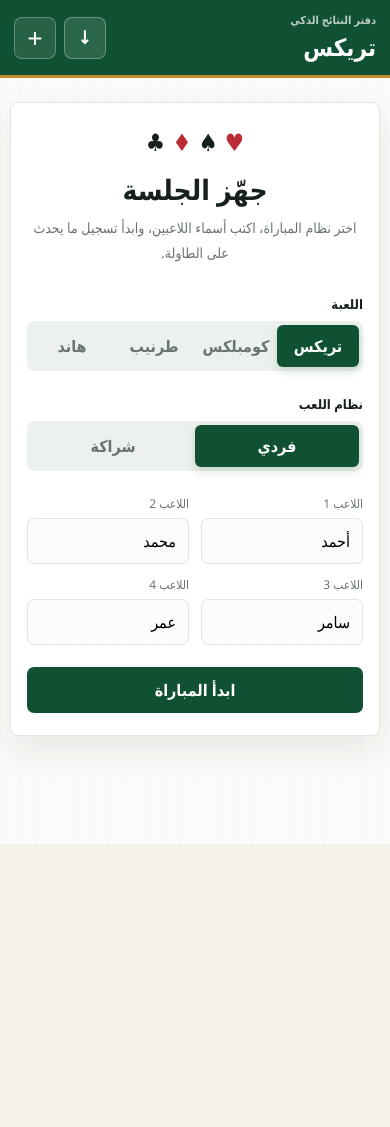
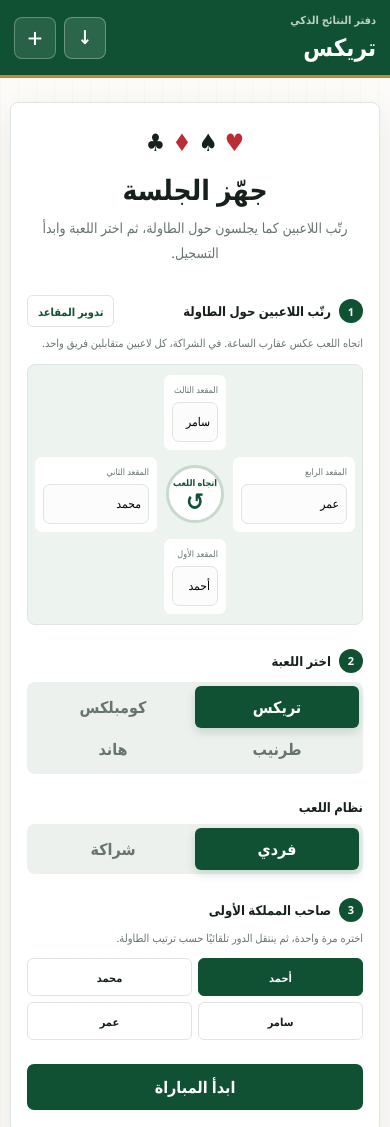
Before and after one commit to rabebar/trix-score, a plain HTML site: page app.html in a window 390 px wide. Shown: the top 1127 px of the page. Before the commit the page ends 844 px from the top, so only its background shows below. Drawn offline with Linux system fonts and the light colour scheme.

Commit message:
feat: add table seating and player order

```diff
--- a/app.html
+++ b/app.html
@@ -38,11 +38,28 @@
           <span class="red">♥</span><span>♠</span><span class="red">♦</span><span>♣</span>
         </div>
         <h2>جهّز الجلسة</h2>
-        <p>اختر نظام المباراة، اكتب أسماء اللاعبين، وابدأ تسجيل ما يحدث على الطاولة.</p>
+        <p>رتّب اللاعبين كما يجلسون حول الطاولة، ثم اختر اللعبة وابدأ التسجيل.</p>
+      </div>
+
+      <div class="control-group table-control">
+        <div class="control-heading">
+          <div>
+            <span class="step-number">1</span>
+            <span class="control-label">رتّب اللاعبين حول الطاولة</span>
+          </div>
+          <button class="small-action" id="rotateSeatsButton" type="button">تدوير المقاعد</button>
+        </div>
+        <p class="control-help">اتجاه اللعب عكس عقارب الساعة. في الشراكة، كل لاعبين متقابلين فريق واحد.</p>
+        <div class="players-form table-seats" id="playersForm"></div>
       </div>
 
       <div class="control-group">
-        <span class="control-label">اللعبة</span>
+        <div class="control-heading">
+          <div>
+            <span class="step-number">2</span>
+            <span class="control-label">اختر اللعبة</span>
+          </div>
+        </div>
         <div class="segmented game-segmented" role="radiogroup" aria-label="اللعبة">
           <button class="segment game-choice active" data-game="trix" role="radio" aria-checked="true">تريكس</button>
           <button class="segment game-choice" data-game="complex" role="radio" aria-checked="false">كومبلكس</button>
@@ -77,7 +94,16 @@
         </div>
       </div>
 
-      <div class="players-form" id="playersForm"></div>
+      <div class="control-group" id="starterControl">
+        <div class="control-heading">
+          <div>
+            <span class="step-number">3</span>
+            <span class="control-label">صاحب المملكة الأولى</span>
+          </div>
+        </div>
+        <p class="control-help">اختره مرة واحدة، ثم ينتقل الدور تلقائيًا حسب ترتيب الطاولة.</p>
+        <div class="starter-options" id="starterOptions"></div>
+      </div>
 
       <button class="primary-button" id="startGameButton">ابدأ المباراة</button>
     </section>
@@ -157,6 +183,7 @@
   <script src="tarneeb-scoring.js"></script>
   <script src="hand-end.js"></script>
   <script src="complex-scoring.js"></script>
+  <script src="seating.js"></script>
   <script src="app.js"></script>
 </body>
 </html>
--- a/app.js
+++ b/app.js
@@ -14,6 +14,7 @@
   targetScore: 31,
   handEndMode: "manual",
   players: ["أحمد", "محمد", "سامر", "عمر"],
+  setupStarter: 0,
   scores: [0, 0, 0, 0],
   history: [],
   activeRound: "king",
@@ -57,6 +58,8 @@
 const modeControl = document.getElementById("modeControl");
 const targetControl = document.getElementById("targetControl");
 const handEndControl = document.getElementById("handEndControl");
+const starterControl = document.getElementById("starterControl");
+const starterOptions = document.getElementById("starterOptions");
 const quickGuide = document.getElementById("quickGuide");
 const quickGuideToggle = document.getElementById("quickGuideToggle");
 const quickGuideContent = document.getElementById("quickGuideContent");
@@ -100,13 +103,32 @@
   modeControl.classList.toggle("hidden", state.game === "tarneeb");
   targetControl.classList.toggle("hidden", state.game !== "tarneeb");
   handEndControl.classList.toggle("hidden", state.game !== "hand");
-
+  starterControl.classList.toggle("hidden", !["trix", "complex"].includes(state.game));
+
+  const seatDetails = [
+    { position: "bottom", label: "المقعد الأول" },
+    { position: "right", label: "المقعد الثاني" },
+    { position: "top", label: "المقعد الثالث" },
+    { position: "left", label: "المقعد الرابع" }
+  ];
+  const showTeams = state.mode === "partnership" || state.game === "tarneeb";
   playersForm.innerHTML = state.players.map((name, index) => `
-    <div class="player-field">
-      <label for="player-${index}">اللاعب ${index + 1}</label>
+    <div class="player-field table-seat seat-${seatDetails[index].position} ${showTeams ? `team-${index % 2 === 0 ? "a" : "b"}` : ""}">
+      <label for="player-${index}">${seatDetails[index].label}</label>
       <input id="player-${index}" maxlength="18" value="${escapeHtml(name)}" autocomplete="off">
-      ${(state.mode === "partnership" || state.game === "tarneeb") ? `<span class="team-hint">${index % 2 === 0 ? "الفريق الأول" : "الفريق الثاني"}</span>` : ""}
-    </div>
+      ${showTeams ? `<span class="team-hint">${index % 2 === 0 ? "الفريق الأول" : "الفريق الثاني"}</span>` : ""}
+    </div>
+  `).join("") + `
+    <div class="table-center" aria-hidden="true">
+      <span>اتجاه اللعب</span>
+      <strong>↺</strong>
+    </div>
+  `;
+
+  starterOptions.innerHTML = state.players.map((name, index) => `
+    <button class="choice-button ${state.setupStarter === index ? "active safe" : ""}" type="button" data-setup-starter="${index}">
+      ${escapeHtml(name || `اللاعب ${index + 1}`)}
+    </button>
   `).join("");
 }
 
@@ -135,7 +157,7 @@
     state.complexScores = [0, 0, 0, 0];
     state.complexHistory = [];
     state.complexKingdom = 1;
-    state.complexOwner = null;
+    state.complexOwner = state.setupStarter;
     state.complexCompleted = [];
     state.complexRound = "complex";
     resetComplexDraft();
@@ -146,7 +168,7 @@
   state.history = [];
   state.activeRound = "king";
   state.kingdomNumber = 1;
-  state.kingdomOwner = null;
+  state.kingdomOwner = state.setupStarter;
   state.completedRounds = [];
   state.gameFinished = false;
   resetDraft();
@@ -245,9 +267,8 @@
 }
 
 function teamNames(teamIndex) {
-  return teamIndex === 0
-    ? `${state.players[0]} و${state.players[2]}`
-    : `${state.players[1]} و${state.players[3]}`;
+  const [first, second] = Seating.teamPlayerIndexes(teamIndex);
+  return `${state.players[first]} و${state.players[second]}`;
 }
 
 function resetTarneebDraft() {
@@ -1681,6 +1702,32 @@
   });
 });
 
+playersForm.addEventListener("input", event => {
+  const input = event.target.closest("input[id^='player-']");
+  if (!input) return;
+  const index = Number(input.id.replace("player-", ""));
+  state.players[index] = input.value;
+  const starterButton = starterOptions.querySelector(`[data-setup-starter="${index}"]`);
+  if (starterButton) starterButton.textContent = input.value.trim() || `اللاعب ${index + 1}`;
+});
+
+playersForm.addEventListener("focusout", saveState);
+
+starterOptions.addEventListener("click", event => {
+  const button = event.target.closest("[data-setup-starter]");
+  if (!button) return;
+  state.setupStarter = Number(button.dataset.setupStarter);
+  renderSetup();
+});
+
+document.getElementById("rotateSeatsButton").addEventListener("click", () => {
+  const rotated = Seating.rotateCounterClockwise(state.players, state.setupStarter);
+  state.players = rotated.players;
+  state.setupStarter = rotated.starter;
+  saveState();
+  renderSetup();
+});
+
 quickGuideToggle.addEventListener("click", () => {
   const collapsed = quickGuide.classList.toggle("collapsed");
   quickGuideToggle.setAttribute("aria-expanded", String(!collapsed));
--- a/styles.css
+++ b/styles.css
@@ -19,6 +19,7 @@
 body {
   margin: 0;
   min-height: 100vh;
+  overflow-x: hidden;
   background:
     linear-gradient(rgba(255,255,255,.72), rgba(255,255,255,.72)),
     repeating-linear-gradient(90deg, #e7e1d3 0, #e7e1d3 1px, transparent 1px, transparent 18px),
@@ -105,6 +106,43 @@
 
 .control-group { margin-bottom: 24px; }
 .control-label { display: block; margin-bottom: 8px; font-size: 13px; font-weight: 700; }
+.control-heading {
+  display: flex;
+  align-items: center;
+  justify-content: space-between;
+  gap: 12px;
+  margin-bottom: 9px;
+}
+.control-heading > div { display: flex; align-items: center; gap: 8px; }
+.control-heading .control-label { margin: 0; }
+.step-number {
+  display: inline-flex;
+  align-items: center;
+  justify-content: center;
+  width: 24px;
+  height: 24px;
+  border-radius: 50%;
+  color: #fff;
+  background: var(--green);
+  font-size: 11px;
+  font-weight: 900;
+}
+.control-help {
+  margin: -2px 0 12px;
+  color: var(--muted);
+  font-size: 11px;
+  line-height: 1.6;
+}
+.small-action {
+  min-height: 32px;
+  padding: 0 10px;
+  border: 1px solid var(--line);
+  border-radius: 6px;
+  color: var(--green);
+  background: #fff;
+  font-size: 11px;
+  font-weight: 800;
+}
 .segmented { display: grid; grid-template-columns: 1fr 1fr; padding: 4px; background: #edf1ed; border-radius: 8px; }
 .game-segmented { grid-template-columns: repeat(4, 1fr); }
 .target-segmented { grid-template-columns: repeat(3, 1fr); }
@@ -112,10 +150,54 @@
 .segment { min-height: 42px; border: 0; border-radius: 6px; color: var(--muted); background: transparent; font-weight: 700; }
 .segment.active { color: #fff; background: var(--green); box-shadow: 0 4px 10px rgba(15,81,50,.18); }
 
-.players-form { display: grid; grid-template-columns: 1fr 1fr; gap: 12px; margin-bottom: 22px; }
+.players-form { margin-bottom: 22px; }
+.table-seats {
+  display: grid;
+  grid-template-columns: minmax(0, 1fr) 94px minmax(0, 1fr);
+  grid-template-areas:
+    ". top ."
+    "left center right"
+    ". bottom .";
+  align-items: center;
+  gap: 10px;
+  padding: 14px;
+  border: 1px solid var(--line);
+  border-radius: 8px;
+  background: #edf3ee;
+}
+.seat-top { grid-area: top; }
+.seat-right { grid-area: right; }
+.seat-bottom { grid-area: bottom; }
+.seat-left { grid-area: left; }
+.table-center {
+  grid-area: center;
+  display: flex;
+  align-items: center;
+  justify-content: center;
+  flex-direction: column;
+  width: 82px;
+  height: 82px;
+  margin: auto;
+  border: 3px solid #c8d9cf;
+  border-radius: 50%;
+  color: var(--green);
+  background: #fff;
+}
+.table-center span { font-size: 9px; font-weight: 800; }
+.table-center strong { font-size: 30px; line-height: 1; }
+.table-seat {
+  min-width: 0;
+  padding: 8px;
+  border: 2px solid transparent;
+  border-radius: 7px;
+  background: #fff;
+}
+.table-seat.team-a { border-color: #a8c9b6; }
+.table-seat.team-b { border-color: #d8c394; }
 .player-field label { display: block; margin-bottom: 6px; color: var(--muted); font-size: 12px; }
 .player-field input {
   width: 100%;
+  min-width: 0;
   min-height: 46px;
   padding: 0 12px;
   border: 1px solid var(--line);
@@ -125,6 +207,7 @@
 }
 .player-field input:focus { border-color: var(--green); box-shadow: 0 0 0 3px var(--green-soft); }
 .team-hint { display: block; margin-top: 4px; color: var(--gold); font-size: 10px; font-weight: 700; }
+.starter-options { display: grid; grid-template-columns: repeat(4, 1fr); gap: 6px; }
 
 .primary-button, .secondary-button {
   min-height: 46px;
@@ -643,7 +726,7 @@
 
 @media (max-width: 720px) {
   main { padding: 16px 10px 56px; }
-  #setupScreen { margin-top: 8px; padding: 22px 16px; }
+  #setupScreen { width: min(620px, 100%); margin-top: 8px; padding: 22px 16px; }
   .app-header { min-height: 62px; padding-inline: 14px; }
   .install-button {
     width: 42px;
@@ -684,12 +767,27 @@
   .history-scores { grid-template-columns: 1fr 1fr; }
   .history-kingdom-head { align-items: flex-start; flex-direction: column; gap: 6px; }
   .history-total-grid { grid-template-columns: 1fr 1fr; }
+  .table-seats {
+    grid-template-columns: minmax(0, 1fr) 62px minmax(0, 1fr);
+    gap: 7px;
+    padding: 10px 7px;
+  }
+  .table-center { width: 58px; height: 58px; }
+  .table-center strong { font-size: 24px; }
+  .table-seat { padding: 6px; }
+  .table-seat input { min-height: 40px; padding-inline: 7px; font-size: 12px; }
+  .table-seat label, .team-hint { font-size: 9px; }
+  .starter-options { grid-template-columns: 1fr 1fr; }
+  .game-segmented { grid-template-columns: 1fr 1fr; }
+  .game-segmented .segment { min-width: 0; }
 }
 
 @media (max-width: 380px) {
   .app-header h1 { font-size: 20px; }
   .app-header .eyebrow { font-size: 9px; }
-  .players-form { grid-template-columns: 1fr; }
+  .table-seats { grid-template-columns: minmax(0, 1fr) 52px minmax(0, 1fr); }
+  .table-center { width: 48px; height: 48px; }
+  .table-center span { display: none; }
   .round-tab { padding-inline: 2px; }
   .hand-score-entry-grid { grid-template-columns: 1fr; }
 }
```
Also changed, not shown: seating.js (added, +16 -0 lines), seating.test.js (added, +10 -0 lines).
